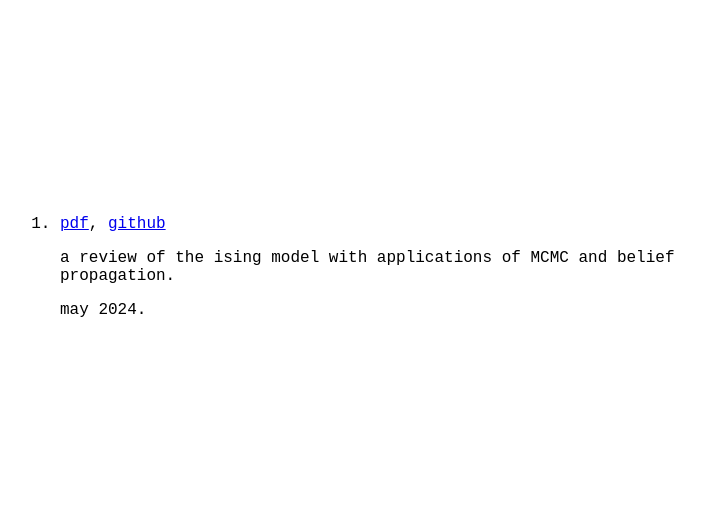
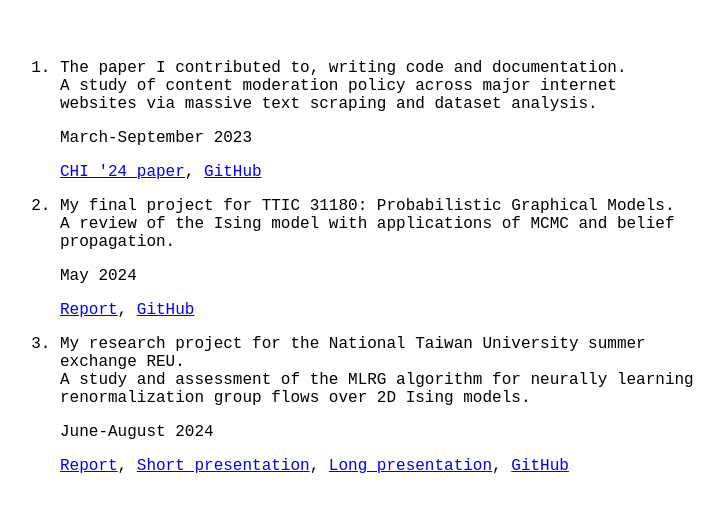
Before and after one commit to jshe2304/jshe2304.github.io, a plain HTML site: page work.html in a window 1280 px wide. Shown: the part 133-644 px from the top of the page, without its empty margins (280-1004 px from the left). Drawn offline with Linux system fonts and the light colour scheme.

Commit message:
sept 2024

```diff
--- a/work.html
+++ b/work.html
@@ -15,15 +15,46 @@
         <ol>
             <li>
                 <p>
-                    <a href="./files/ising.pdf">pdf</a>,
-                    <a href="https://github.com/jshe2304/ttic31180">github</a>
+                    The paper I contributed to, writing code and documentation.
+                    <br>
+                    A study of content moderation policy across major internet websites via massive text scraping and dataset analysis.
+                </p>
+                    March-September 2023
                 </p>
                 <p>
-                    a review of the ising model with applications of MCMC and
+                    <a href="https://dl.acm.org/doi/pdf/10.1145/3613904.3642333">CHI '24 paper</a>,
+                    <a href="https://github.com/noise-lab/content-moderation">GitHub</a>
+                </p>
+            </li>
+            <li>
+                <p>
+                    My final project for TTIC 31180: Probabilistic Graphical Models.
+                    <br>
+                    A review of the Ising model with applications of MCMC and
                     belief propagation.
                 </p>
                 <p>
-                    may 2024.
+                    May 2024
+                </p>
+                <p>
+                    <a href="./files/ising-report.pdf">Report</a>,
+                    <a href="https://github.com/jshe2304/ttic31180">GitHub</a>
+                </p>
+            </li>
+            <li>
+                <p>
+                    My research project for the National Taiwan University summer exchange REU.
+                    <br>
+                    A study and assessment of the MLRG algorithm for neurally learning renormalization group flows over 2D Ising models.
+                </p>
+                <p>
+                    June-August 2024
+                </p>
+                <p>
+                    <a href="./files/mlrg-report.pdf">Report</a>,
+                    <a href="./files/mlrg-short.pdf">Short presentation</a>,
+                    <a href="./files/mlrg-long.pdf">Long presentation</a>,
+                    <a href="https://github.com/jshe2304/dlrg">GitHub</a>
                 </p>
             </li>
         </ol>
```
Also changed, not shown: 5 other files.
